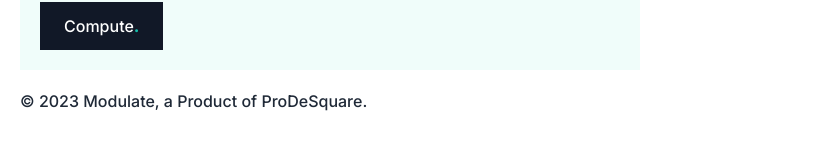
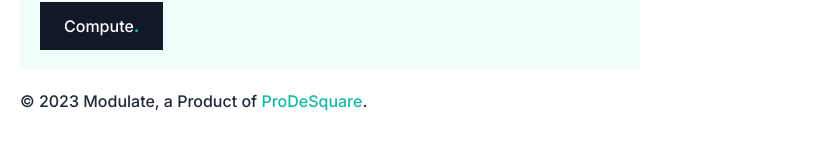
Before and after one commit to ProDeSquare/modulate, a React (Vite) app: page / in a window 1280 px wide. Shown: the part 474-624 px from the top of the page, without its empty margins (0-826 px from the left). Built offline with nearby package versions, Linux system fonts and the light colour scheme.

Commit message:
footer updated link color

```diff
--- a/src/components/sections/Footer.tsx
+++ b/src/components/sections/Footer.tsx
@@ -11,7 +11,13 @@ const Footer = () => {
           ? currentYear
           : `${app.initYear}-${currentYear}`}{" "}
         {app.title}, a Product of{" "}
-        <a href={app.creator.website}>{app.creator.title}</a>.
+        <a
+          className="text-teal-500 hover:text-teal-600 transition-colors"
+          href={app.creator.website}
+        >
+          {app.creator.title}
+        </a>
+        .
       </p>
     </footer>
   );
```
